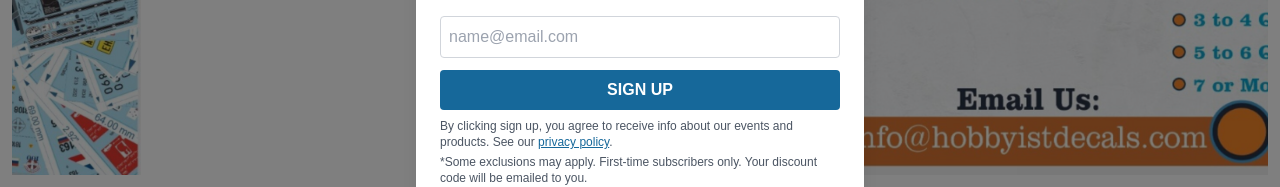
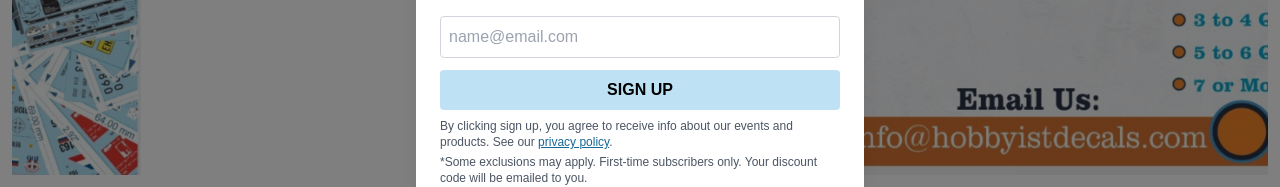
Before and after one commit to Decal-project/HobbyistDecals-Demo-master, a Next.js app: page / in a window 1280 px wide. Shown: the part 347-534 px from the top of the page. Built offline with nearby package versions, Linux system fonts and the light colour scheme; no server answers; the database is empty.

Commit message:
Update PopupModal.tsx

```diff
--- a/src/components/global/PopupModal.tsx
+++ b/src/components/global/PopupModal.tsx
@@ -113,7 +113,7 @@ export default function PopupModal() {
           />
           <button
             type="submit" // Changed to type="submit" for form handling
-            className="w-full bg-[#16689A] text-white py-2 rounded font-semibold hover:bg-[#12557F] transition-colors"
+            className="w-full bg-[#BEE2F3] text-black py-2 rounded font-semibold hover:bg-blue-400 transition-colors"
           >
             SIGN UP
           </button>
```
